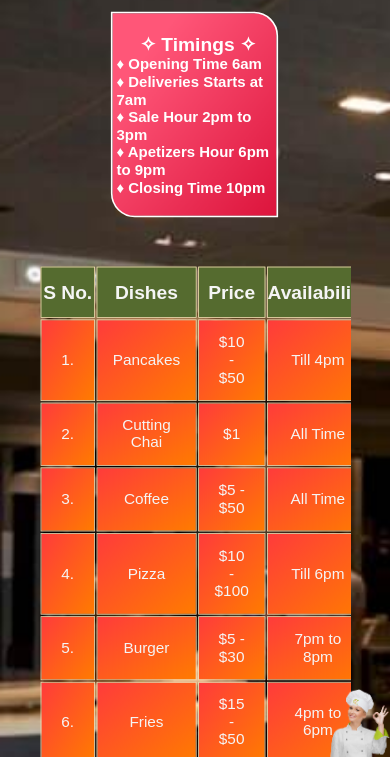
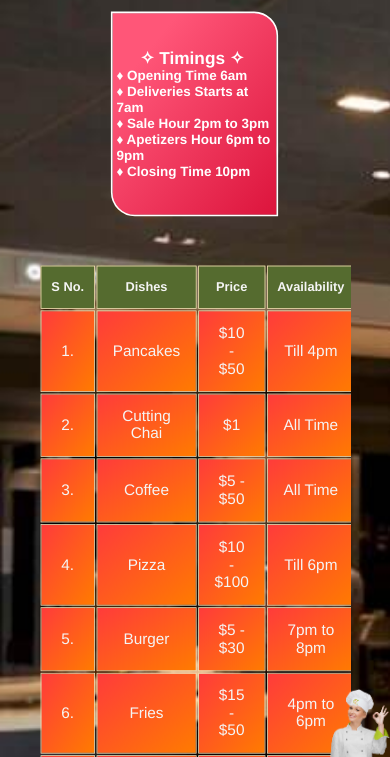
Before and after one commit to MrQuantum2022/cafedise, a plain HTML site: page menu.html in a window 390 px wide. Shown: the part 87-844 px from the top of the page. Drawn offline with Linux system fonts and the light colour scheme; a web font is replaced by a local one.

Commit message:
minor change 1

```diff
--- a/menu.css
+++ b/menu.css
@@ -155,7 +155,7 @@ section {
 h3 {
   color: white;
   /* border: 2px white solid; */
-  font-family: sans-serif;
+  font-family: 'Franklin Gothic Medium', 'Arial Narrow', Arial, sans-serif;
   /* margin-bottom: 20%; */
   align-items: center;
   justify-content: center;
@@ -187,7 +187,7 @@ h3 {
   padding: 2vh 0vw;
   font-size: 1.5rem;
   color: whitesmoke;
-  font-family: sans-serif;
+  font-family: 'Franklin Gothic Medium', 'Arial Narrow', Arial, sans-serif;
   background-color: darkolivegreen;
 }
 a {
@@ -202,7 +202,7 @@ a:hover {
 
   padding: 2vh 5vw;
   font-size: 1.2rem;
-  font-family: sans-serif;
+  font-family: 'Franklin Gothic Medium', 'Arial Narrow', Arial, sans-serif;
   color: whitesmoke;
   text-align: center;
   background-image: linear-gradient(
@@ -232,6 +232,7 @@ a:hover {
     top: 4.5%;
     margin-left: 20%;
     position: absolute;
+    font-size: 0.9rem;
   }
   .timing-panel h2{
     margin-left: 15%;
@@ -242,4 +243,8 @@ a:hover {
   .menuicon img{
     width: 100%;
   }
+  .menutable th{
+    font-size: 1rem;
+  }
+
 }
```
